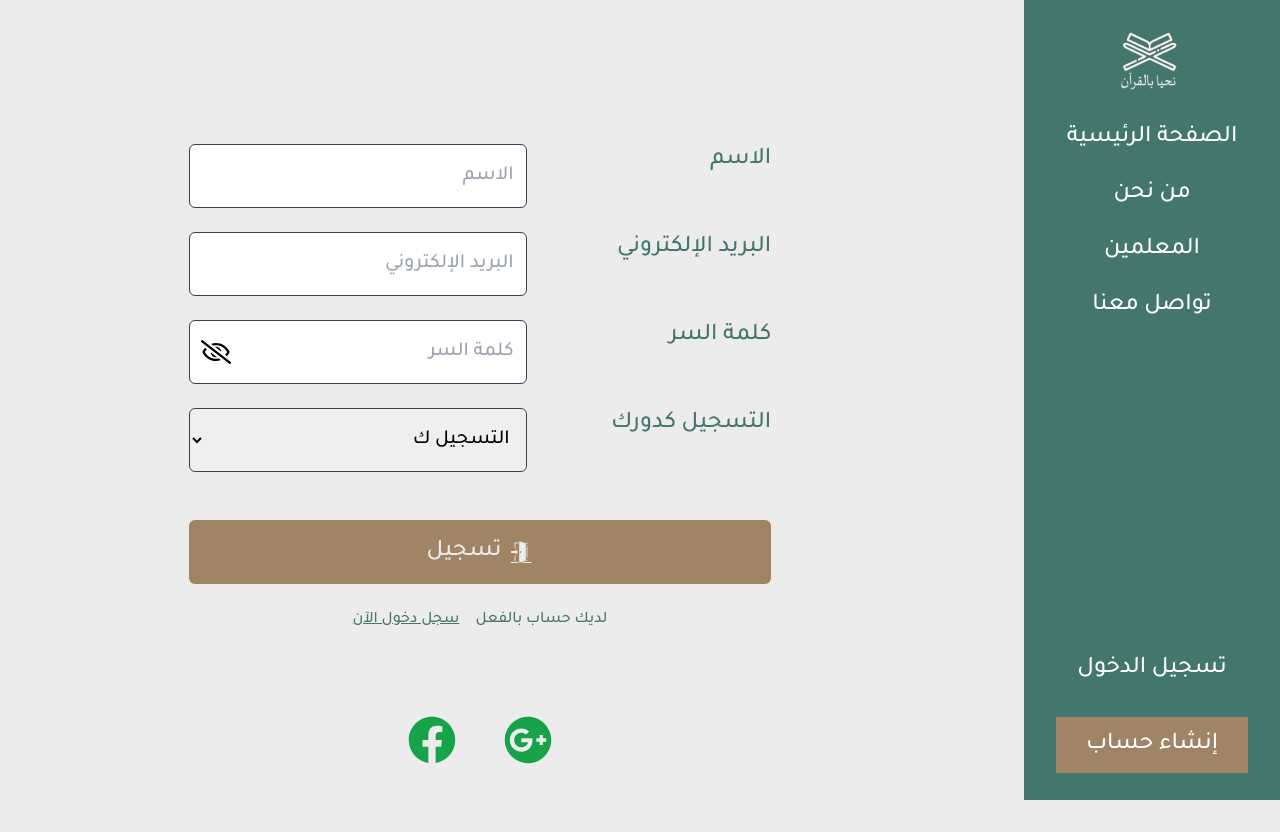
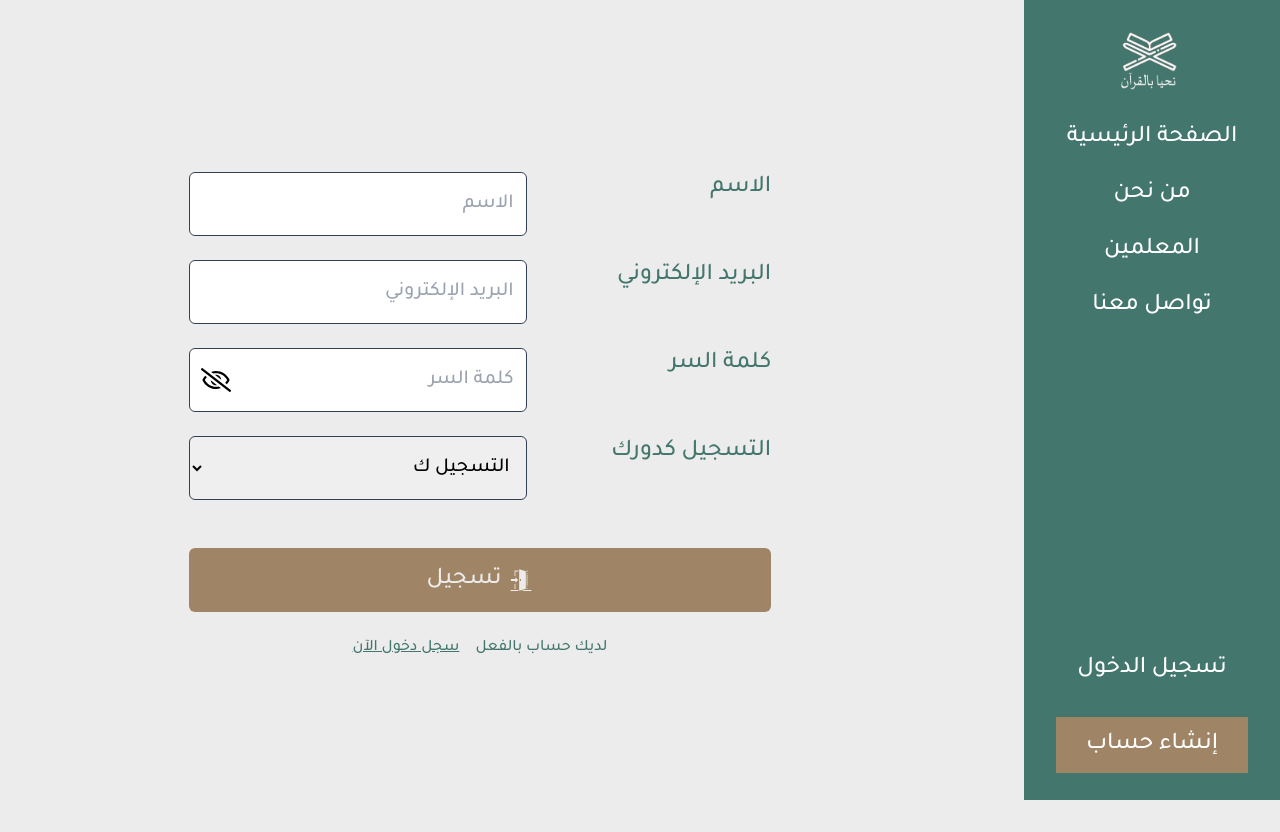
Before and after one commit to MahmoudKhalid22/Tahfeeth, a React (Create React App) app in the folder client/: page /register in a window 1280 px wide. Built offline with nearby package versions, Linux system fonts and the light colour scheme.

Commit message:
chore: hide facebook and google oauth icons

```diff
--- a/client/src/components/InputForm/Form.jsx
+++ b/client/src/components/InputForm/Form.jsx
@@ -118,29 +118,29 @@
     }
   };
 
-  const handleGoogleRegister = async () => {
-    try {
-      window.location.href =
-        "https://tahfeeth-production.up.railway.app/user/auth/google";
+  // const handleGoogleRegister = async () => {
+  //   try {
+  //     window.location.href =
+  //       "https://tahfeeth-production.up.railway.app/user/auth/google";
 
-      // const result = await response.json();
-      // console.log(result);
-    } catch (err) {
-      console.log(err);
-      setError(true);
-    } finally {
-      setLoading(false);
-    }
-  };
+  //     // const result = await response.json();
+  //     // console.log(result);
+  //   } catch (err) {
+  //     console.log(err);
+  //     setError(true);
+  //   } finally {
+  //     setLoading(false);
+  //   }
+  // };
 
-  const handleFacebookRegister = async () => {
-    try {
-      // window.location.href = ;
-      window.open("http://localhost:5000/user/auth/facebook", "_self");
-    } catch (err) {
-      console.log(err);
-    }
-  };
+  // const handleFacebookRegister = async () => {
+  //   try {
+  //     // window.location.href = ;
+  //     window.open("http://localhost:5000/user/auth/facebook", "_self");
+  //   } catch (err) {
+  //     console.log(err);
+  //   }
+  // };
 
   return (
     <div className="flex flex-col items-center w-full">
@@ -324,14 +324,14 @@
           )}
         </p>
       </form>
-      <div className="flex gap-12 items-center mt-2">
+      {/* <div className="flex gap-12 items-center mt-2">
         <button onClick={handleGoogleRegister}>
           <FaGooglePlus className="text-5xl fill-green-600 " />
         </button>
         <button onClick={handleFacebookRegister}>
           <FaFacebook className="text-5xl fill-green-600 " />
         </button>
-      </div>
+      </div> */}
     </div>
   );
 }
```
